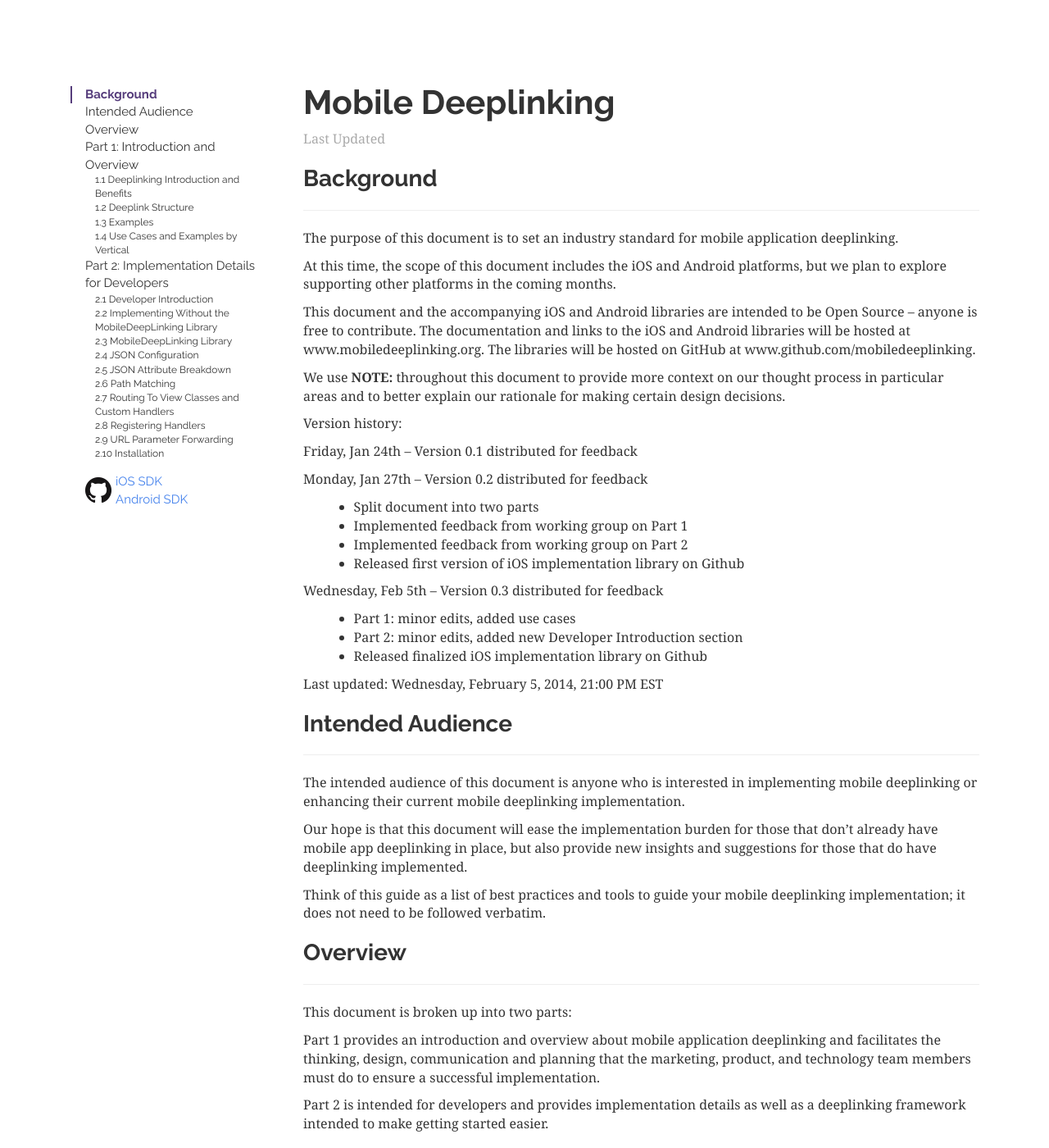
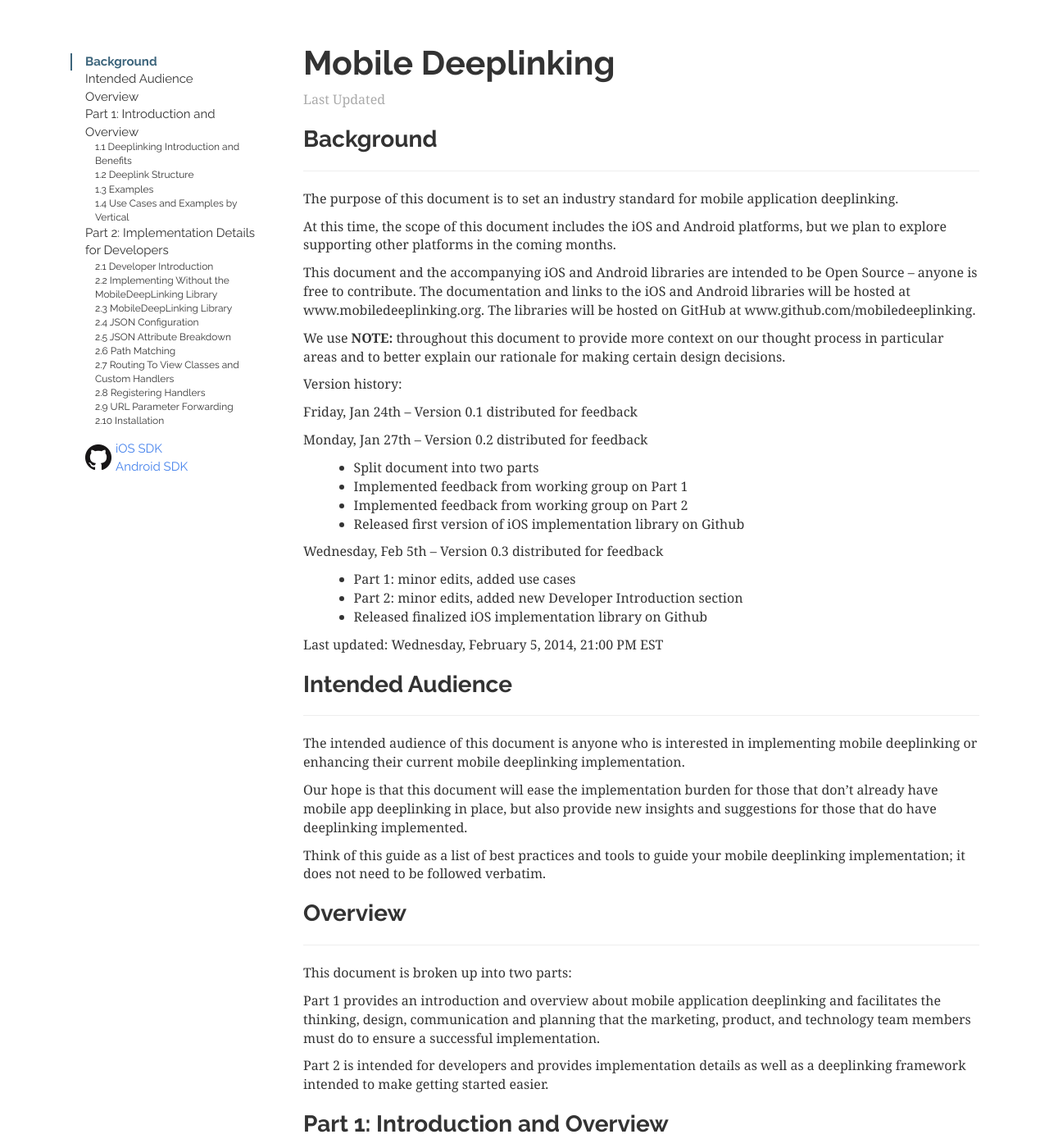
Before and after one commit to mobiledeeplinking/mobiledeeplinking.github.io, a Jekyll site: the page built from index.html, in a window 1280 px wide and 1400 px high. Shown: the whole window at 82% size. Built offline with Jekyll 4.4.1, drawn with Linux system fonts in a browser that asks for light colours; nearby versions of some CDN libraries; Markdown is read by kramdown in place of the engine named in the settings.

Commit message:
Small CSS Tweaks.

```diff
--- a/css/main.css
+++ b/css/main.css
@@ -25,7 +25,7 @@
 /*****************************************************************************/
 
 .site {
-  margin-top:5em;
+  margin-top:2em;
 }
 
 .title {
@@ -158,7 +158,7 @@
 @media (min-width: 979px) {
   #navdiv.affix-top {
     position: static;
-    margin-top:1.5em;
+    margin-top:2em;
     width:228px;
   }
 
@@ -198,9 +198,9 @@
 #sidebar .nav>.active>a, .bs-sidebar .nav>.active:hover>a, .bs-sidebar .nav>.active:focus>a {
   padding-left: 16px;
   font-weight: 700;
-  color: #563d7c;
+  color: #3D657C;
   background-color: transparent;
-  border-left: 2px solid #563d7c;
+  border-left: 2px solid #3D657C;
 }
 
 
```
